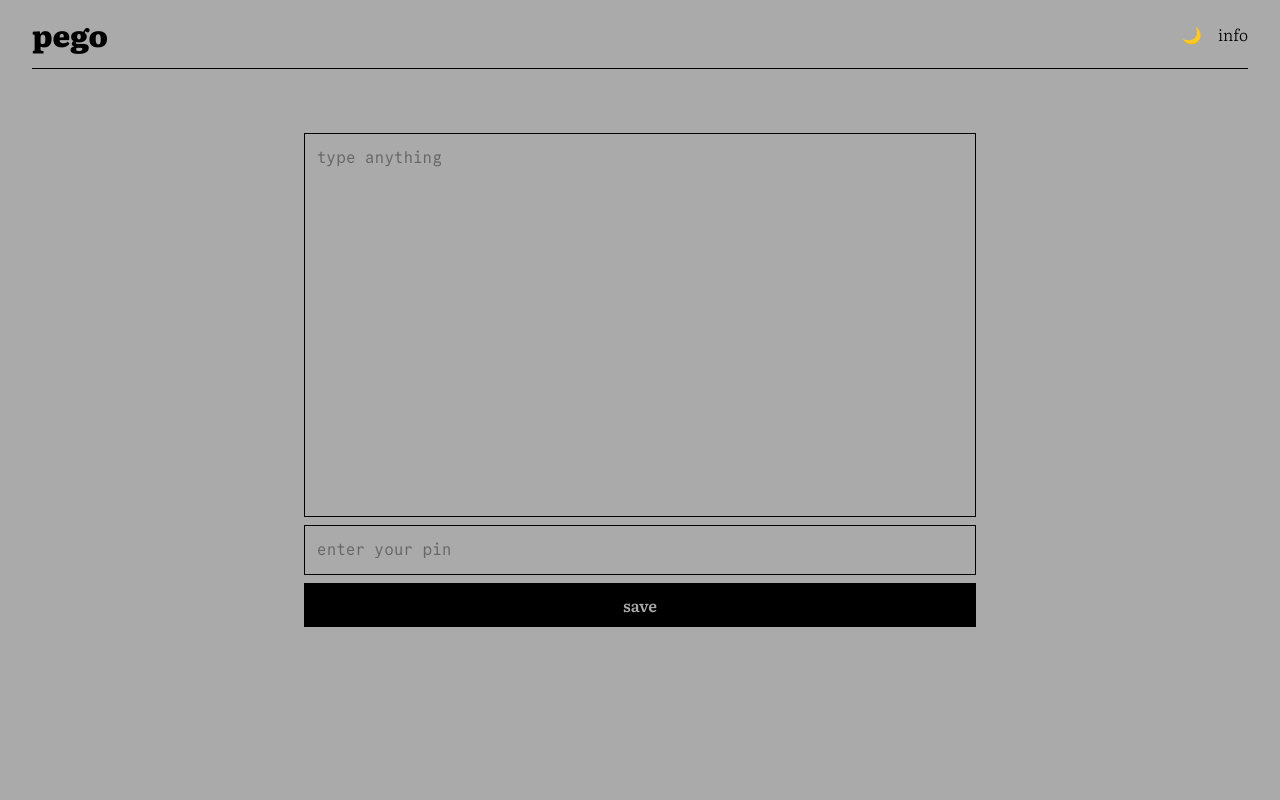
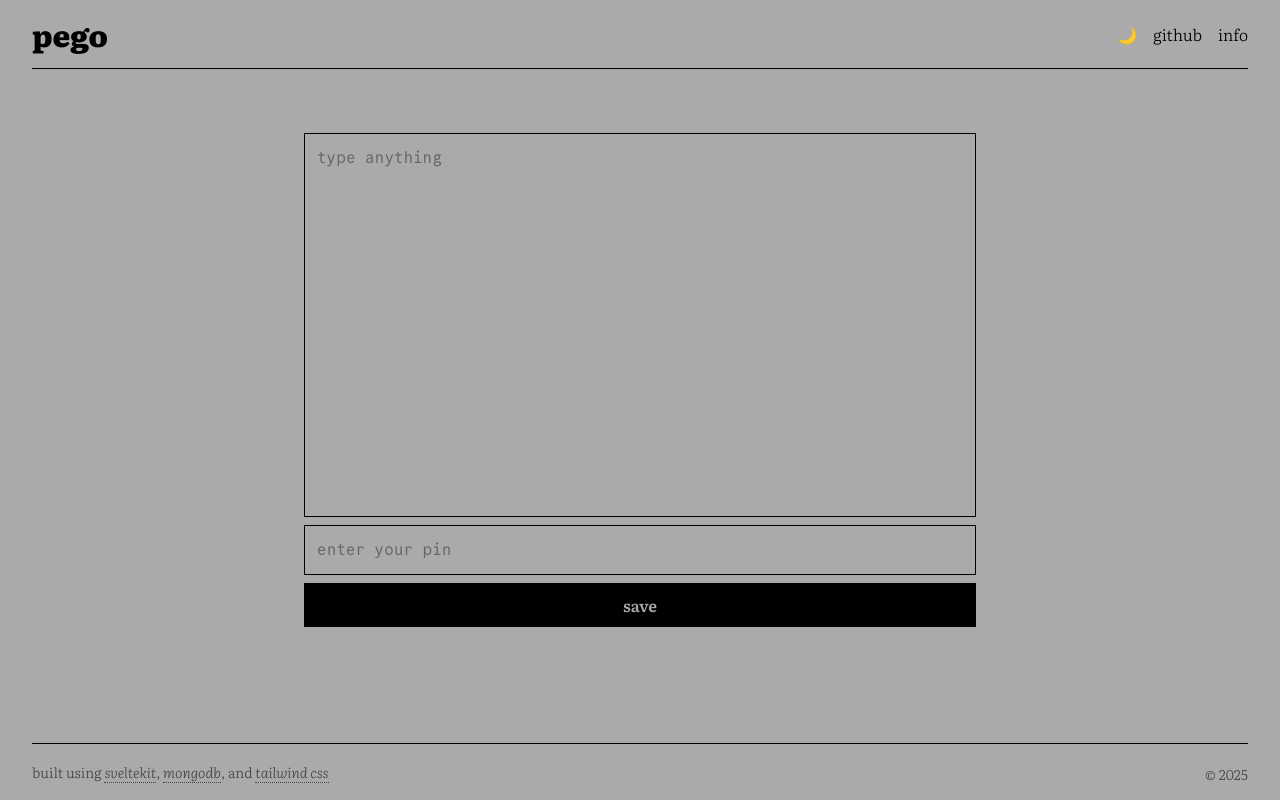
Before and after one commit to xyberty/snapbin, a SvelteKit app: page / in a window 1280 px wide. Built offline with nearby package versions, Linux system fonts and the light colour scheme; no server answers.

Commit message:
refactor: Add page titles and footer

```diff
--- a/package.json
+++ b/package.json
@@ -1,7 +1,7 @@
 {
 	"name": "pego",
 	"private": true,
-	"version": "0.2.0",
+	"version": "0.2.1",
 	"type": "module",
 	"scripts": {
 		"dev": "vite dev",
--- a/src/routes/+layout.svelte
+++ b/src/routes/+layout.svelte
@@ -1,10 +1,16 @@
 <script lang="ts">
-	import '../app.css';
+    import '../app.css';
+	import { page } from '$app/stores';
 	import { theme } from '$lib/stores/theme';
 	let { children } = $props();
+    const appName = 'Pego';
 </script>
 
-<div class="min-h-screen bg-lavender dark:bg-dark-lavender">
+<svelte:head>
+    <title>{appName}</title>
+</svelte:head>
+
+<div class="min-h-screen bg-lavender dark:bg-dark-lavender flex flex-col">
     <header class="flex justify-between items-center py-4 border-b border-grape dark:border-light-grape">
         <a href="/" class="text-3xl font-bold text-grape dark:text-light-grape lowercase">Pego</a>
         <div class="flex items-center gap-4">
@@ -18,11 +24,21 @@
                     🌙
                 {/if}
             </button>
+            <a href="https://github.com/xyberty/snapbin" class="text-grape lowercase dark:text-light-grape hover:underline">GitHub</a>
             <a href="/info" class="text-grape lowercase dark:text-light-grape hover:underline">Info</a>
         </div>
     </header>
 
-    <div class="mx-auto mt-8 flex flex-col w-full max-w-2xl">
-        {@render children()}
-    </div>
+    <main class="flex-grow">
+        <div class="mx-auto mt-8 flex flex-col w-full max-w-2xl">
+            {@render children()}
+        </div>
+    </main>
+
+    <footer class="py-4 border-t border-grape dark:border-light-grape">
+        <div class="flex justify-between items-center text-sm text-grape/60 dark:text-light-grape">
+            <p class="lowercase">Built using <em title="SvelteKit" class="border-b-[1px] border-dotted hover:border-solid border-grape/60 dark:border-light-grape">SvelteKit</em>, <em title="MongoDB" class="border-b-[1px] border-dotted hover:border-solid border-grape/60 dark:border-light-grape">MongoDB</em>, and <em title="Tailwind CSS" class="border-b-[1px] border-dotted hover:border-solid border-grape/60 dark:border-light-grape">Tailwind CSS</em></p>
+            <p class="mt-1">© {new Date().getFullYear() === 2025 ? '2025' : `2025–${new Date().getFullYear()}`}</p>
+        </div>
+    </footer>
 </div>
--- a/src/routes/entry/[key]/+page.svelte
+++ b/src/routes/entry/[key]/+page.svelte
@@ -5,6 +5,10 @@
     let { data }: { data: PageData } = $props();
     let copied = $state(false);
 </script>
+
+<svelte:head>
+    <title>View Pego</title>
+</svelte:head>
 
 {#if data.content}
     <div class="mx-auto mt-8 flex flex-col w-full max-w-4xl">
--- a/src/routes/info/+page.svelte
+++ b/src/routes/info/+page.svelte
@@ -1,6 +1,10 @@
 <script lang="ts">
     // No props needed for this page
 </script>
+
+<svelte:head>
+    <title>About Pego</title>
+</svelte:head>
 
 <div class="mx-auto mt-8 flex flex-col w-full max-w-2xl">
     <h1 class="text-xl font-semibold mb-6 text-grape dark:text-light-grape lowercase">About Pego</h1>
```
